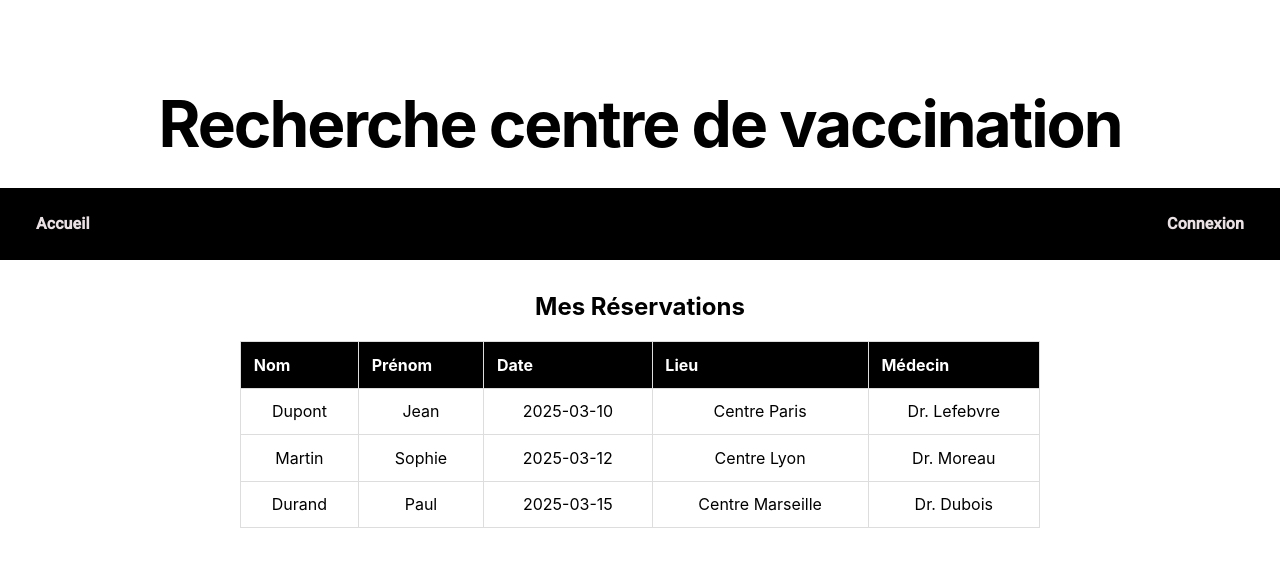
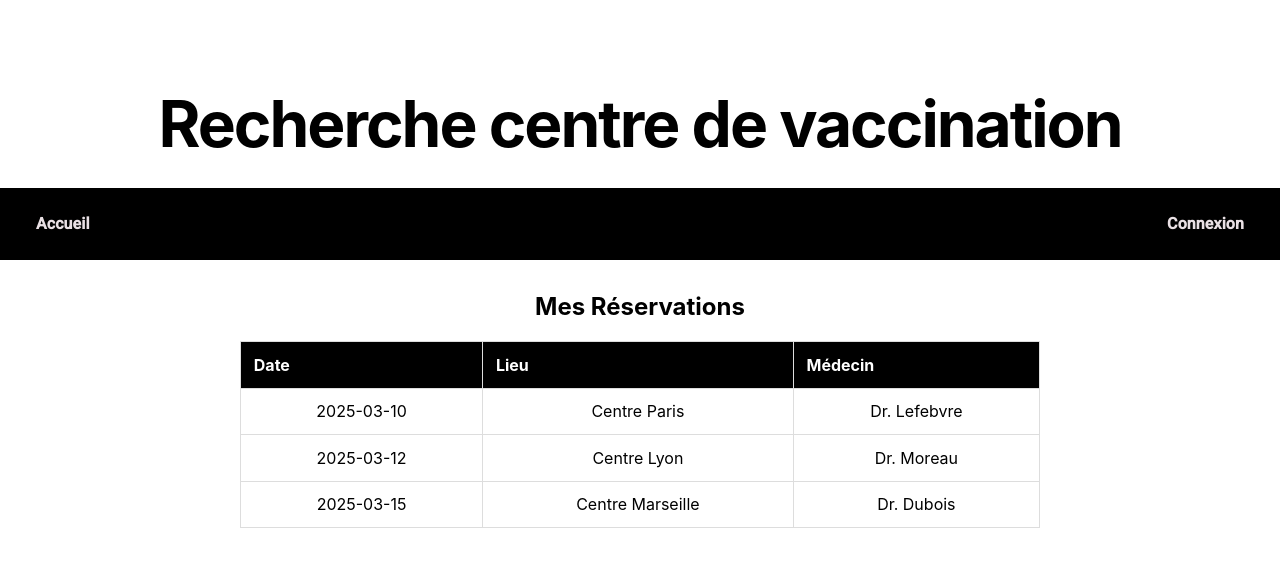
Before and after one commit to Lysandre23/ProjetFullStack, an Angular app in the folder vaccination-app/: page /reservations in a window 1280 px wide. Shown: the top 566 px of the page. Built offline with nearby package versions, Linux system fonts and the light colour scheme.

Commit message:
update reservation

```diff
--- a/vaccination-app/src/app/reservations/reservations.component.html
+++ b/vaccination-app/src/app/reservations/reservations.component.html
@@ -3,8 +3,6 @@
   <table>
     <thead>
       <tr>
-        <th>Nom</th>
-        <th>Prénom</th>
         <th>Date</th>
         <th>Lieu</th>
         <th>Médecin</th>
@@ -13,8 +11,6 @@
 
     <tbody>
       <tr *ngFor="let res of reservations">
-        <td>{{ res.nom }}</td>
-        <td>{{ res.prenom }}</td>
         <td>{{ res.date }}</td>
         <td>{{ res.lieu }}</td>
         <td>{{ res.medecin }}</td>
```
